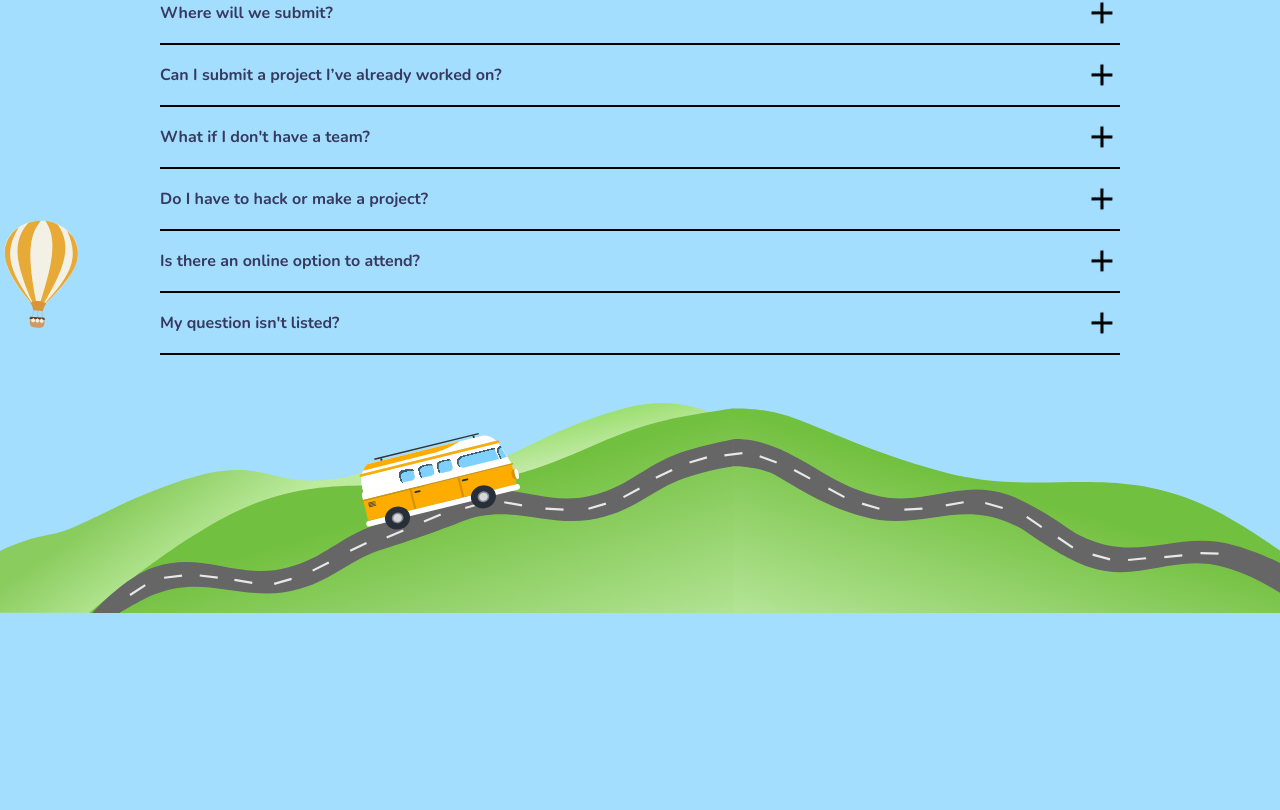
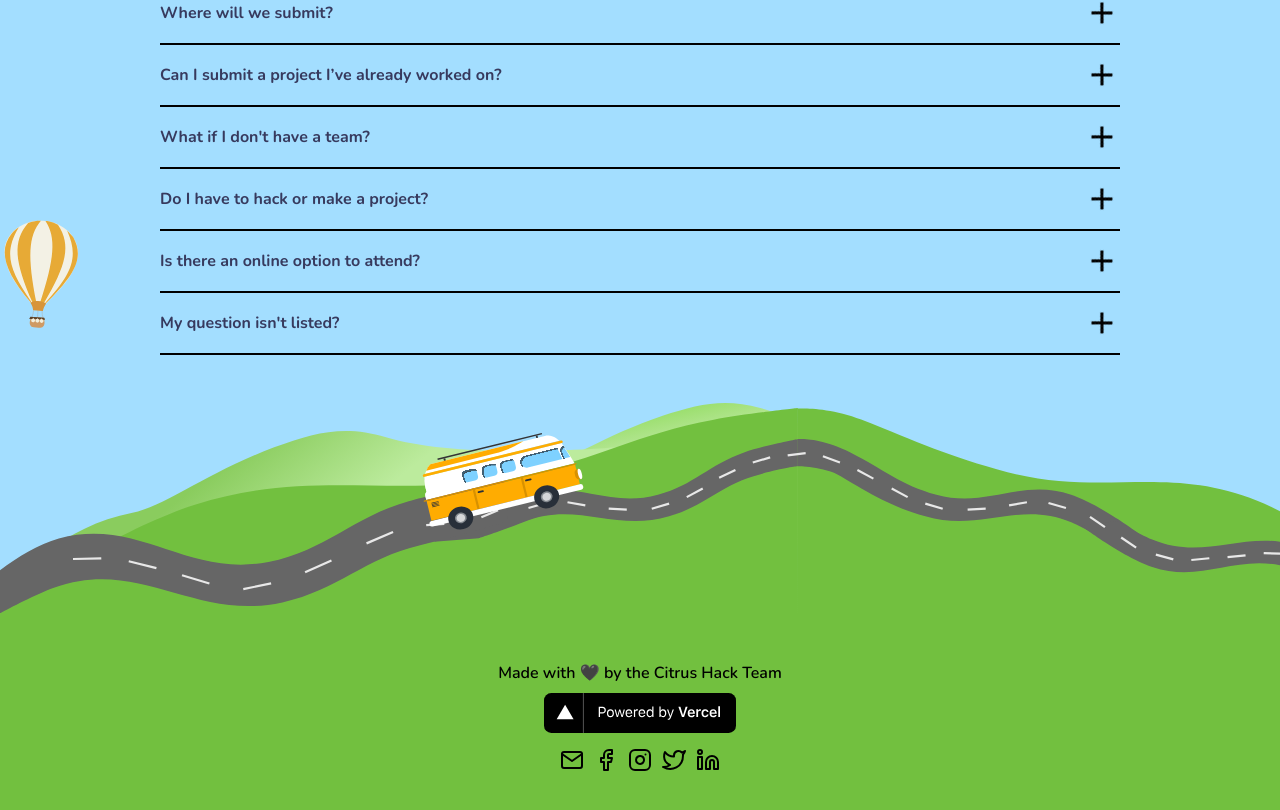
Before and after one commit to minsooerickim/citrushack2023, a Next.js app: page / in a window 1280 px wide. Shown: the part 8504-9314 px from the top of the page. Before the commit the page ends 9117 px from the top, so only its background shows below. Built offline with nearby package versions, Linux system fonts and the light colour scheme; no server answers.

Commit message:
footer content

```diff
--- a/components/Footer.tsx
+++ b/components/Footer.tsx
@@ -1,15 +1,48 @@
 import Image from 'next/image';
 import { useTheme } from 'next-themes';
+import { motion } from 'framer-motion';
+import {
+  FiMail,
+  FiFacebook,
+  FiInstagram,
+  FiTwitter,
+  FiLinkedin
+} from 'react-icons/fi';
 
 import bus_footer from '@/public/assets/bus_footer.svg';
 import bus_footer_dark from '@/public/assets/bus_footer_dark.svg';
+import vercel from '@/public/assets/vercel.svg';
 
 export default function Footer() {
   const { theme } = useTheme();
 
+  const socials = [
+    {
+      icon: <FiMail title="Email" />,
+      link: 'mailto:citrushack@gmail.com'
+    },
+    {
+      icon: <FiFacebook title="Facebook" />,
+      link: 'https://www.facebook.com/CitrusHack'
+    },
+    {
+      icon: <FiInstagram title="Instagram" />,
+      link: 'https://www.instagram.com/citrushack_ucr'
+    },
+    {
+      icon: <FiTwitter title="Twitter" />,
+      link: 'https://twitter.com/citrushack'
+    },
+    {
+      icon: <FiLinkedin title="LinkedIn" />,
+      link: 'https://www.linkedin.com/company/citrus-hack'
+    }
+  ];
+
   return (
-    <>
-      <div className="w-screen">
+    // <>
+    <div className=" w-screen">
+      {/* <div className="w-screen"> */}
       {theme === 'light' ? (
         <Image
           src={bus_footer}
@@ -25,7 +58,46 @@ export default function Footer() {
           layout="responsive"
         />
       )}
+      {/* </div> */}
+      <div className="bg-[#72C03F] flex flex-col justify-center items-center w-full h-full">
+        <footer className="flex justify-center w-full py-12 bg-primary">
+          <div className="flex flex-col gap-2 items-center w-full mx-4 text-md font-semibold">
+            <p className="text-center">
+              Made with {theme === 'light' ? '🖤' : '🤍'} by the Citrus Hack
+              Team
+            </p>
+            <a
+              target="_blank"
+              rel="noreferrer noopener"
+              href="https://vercel.com/"
+            >
+              <motion.div
+                whileHover={{ y: -4 }}
+                className="hover:text-highlight cursor-pointer"
+              >
+                <Image src={vercel} alt="vercel" height={40} />
+              </motion.div>
+            </a>
+            <div className="flex gap-2.5 text-2xl">
+              {socials.map(({ icon, link }) => (
+                <a
+                  key={link}
+                  target="_blank"
+                  rel="noreferrer noopener"
+                  href={link}
+                >
+                  <motion.div
+                    whileHover={{ y: -4 }}
+                    className="hover:text-highlight cursor-pointer"
+                  >
+                    {icon}
+                  </motion.div>
+                </a>
+              ))}
             </div>
-    </>
+          </div>
+        </footer>
+      </div>
+    </div>
   );
 }
```
Also changed, not shown: public/assets/bus_footer.svg, public/assets/vercel.svg (added). Lines whose indentation alone changed are shown as unchanged.
